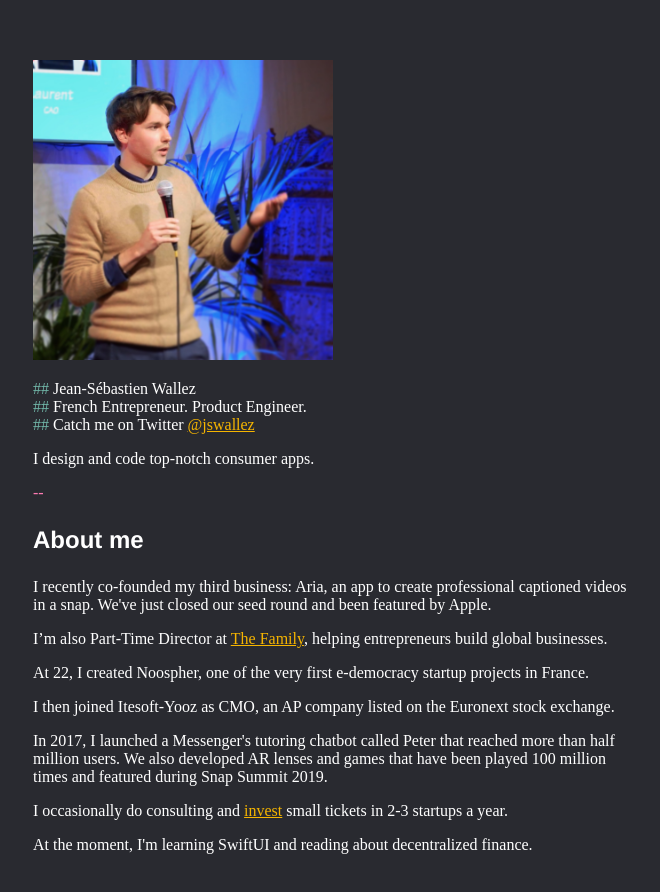
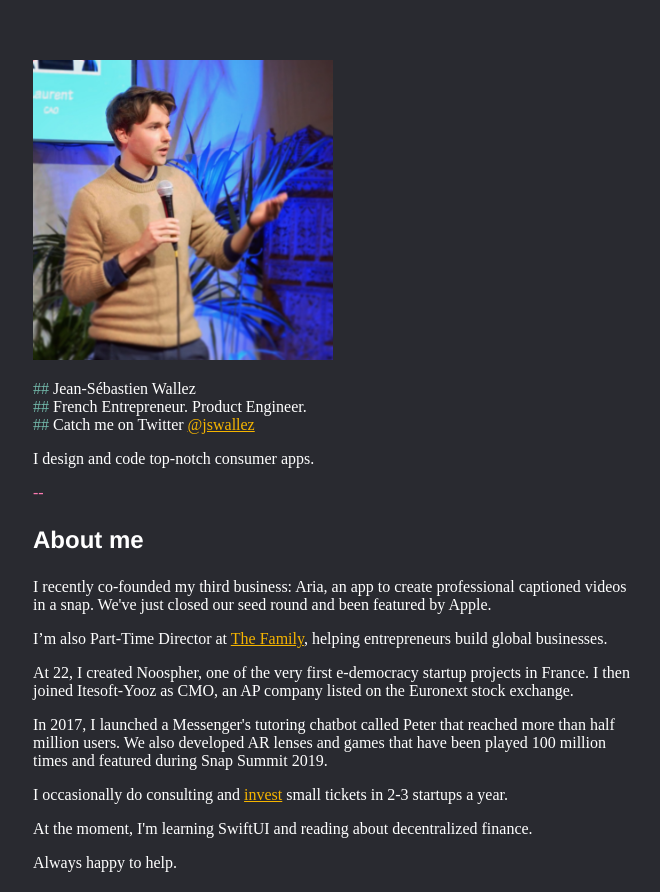
Before and after one commit to jswallez/jswallez.com, a plain HTML site: page index.html in a window 1280 px wide. Shown: the whole page, without its empty margins (307-967 px from the left). Drawn offline with Linux system fonts and the light colour scheme.

Commit message:
Add files via upload

```diff
--- a/index.html
+++ b/index.html
@@ -23,9 +23,7 @@
 
 		<p>I’m also Part-Time Director at <a href="https://www.thefamily.co">The Family</a>, helping entrepreneurs build global businesses.</p>
 
-		<p>At 22, I created Noospher, one of the very first e-democracy startup projects in France.</p>
-
-		<p>I then joined Itesoft-Yooz as CMO, an AP company listed on the Euronext stock exchange.</p>
+		<p>At 22, I created Noospher, one of the very first e-democracy startup projects in France. I then joined Itesoft-Yooz as CMO, an AP company listed on the Euronext stock exchange.</p>
 
 		<p>In 2017, I launched a Messenger's tutoring chatbot called Peter that reached more than half million users. We also developed AR lenses and games that have been played 100 million times and featured during Snap Summit 2019.</p>
 
@@ -33,6 +31,8 @@
 
 		<p>At the moment, I'm learning SwiftUI and reading about decentralized finance.</p>
 
+		<p>Always happy to help.</p>
+
 		<!-- <p class="italic">Developing…</p> -->
 
   	</body>
```
